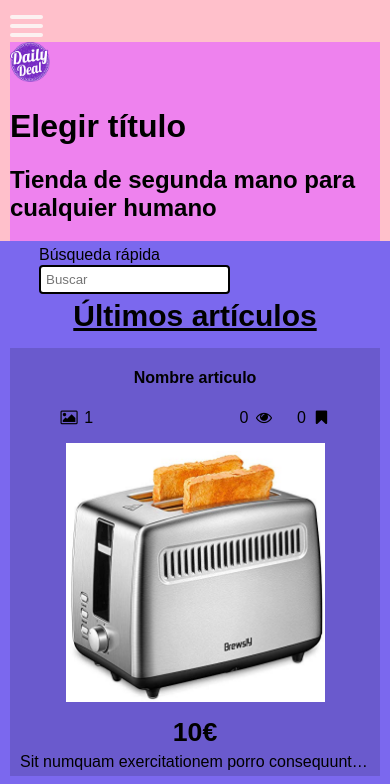
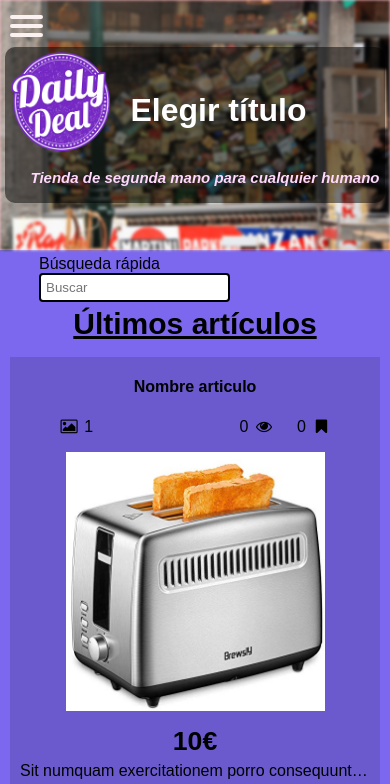
Before and after one commit to edugomez102/pcw_practicas, a PHP site: page / in a window 390 px wide. Shown: the top 784 px of the page. Run offline with PHP 8.4, Linux system fonts and the light colour scheme.

Commit message:
hecho header mobile y update TODO, queda terminar footer para acabar index

```diff
--- a/css/main.css
+++ b/css/main.css
@@ -41,24 +41,62 @@ nav {
 }
 /* TODO Edu(06/02/2020): Pregunta se puede medidas con px para tamaño movil */
 header{
-	background-color: violet;
-	margin: 42px 10px 0 10px;
+	position: relative;
+	/* margin: 42px 10px 0 10px; */
 }
-hgroup h1{
-	/* TODO Edu(06/02/2020): Arreglar esto no tira del todo bien */
-	/* position: fixed; */
-	top: -10px;
-	left: 25%;
-	/* z-index: 2; */
+header:before{
+	content: "";
+	position: absolute;
+	top:0;
+	left:0;
+	width: 100%;
+	height: 100%;
+	background-image: url("../img/junk-shop-1561897_1920.jpg");
+	background-repeat: no-repeat;
+	background-size: cover;
+	background-position: center;
+	/* -moz-filter: blur(50px); */
+	/* TODO Edu(16/02/2020): arreglar el blur raro */
+	filter: blur(1.5px);
+	/* transform: scale(1.1); */
+}
+hgroup{
+	height: 250px;
+	position: relative;
+	display: flex;
+	flex-direction: column;
+	justify-content: center;
+	align-items: center;
+}
+hgroup>div{
+	background-color: rgba(1,0,0,.5);
+	padding: 5px 6px;
+	border-radius: 10px;
 }
 hgroup>div>img{
-	width: 40px;
-	height: 40px;
+	float: left;
+	width: 100px;
+	height: 100px;
 }
-hgroup h2{
-	/* position: relative; */
-	/* background-color: purple; */
+hgroup>div>div{
+	/* un poco feo pero bueno */
+	/* background-color: blue; */
 }
+hgroup>div>div>h1{
+	position: static;
+	margin-top: 40px;
+	margin-left: 120px;
+	color: white;
+	font-size: 32px;
+}
+hgroup>div>div>h2{
+	color: #FFD8FD;
+	margin-left: 20px;
+	font-style: italic;
+	font-size: 15px;
+	margin-top: 40px;
+}
+
 nav input {
 	/* esconder el checkbox */
 	display: block;
--- a/index.html
+++ b/index.html
@@ -10,11 +10,9 @@
 		<title>Index</title>
 	</head>
 	<body>
-		<!-- TODO (16/02/2020): acabar header mobile y retocar para desktop -->
 		<header>
 			<hgroup>
 				<div>
-					<!-- TODO (16/02/2020): logo definitivo? -->
 					<img src="img/logoSecondHand.png" alt="logo">
 					<div>
 						<h1>Elegir título</h1>
@@ -340,6 +338,7 @@
 				</article>
 			</section>
 		</main>
+		<!-- TODO (21/02/2020): Terminar los apartados -->
 		<footer>
 			<div>
 				<a href="#">Volver arriba</a>
```
Also changed, not shown: other parts of css/main.css (+34 -62 lines).
